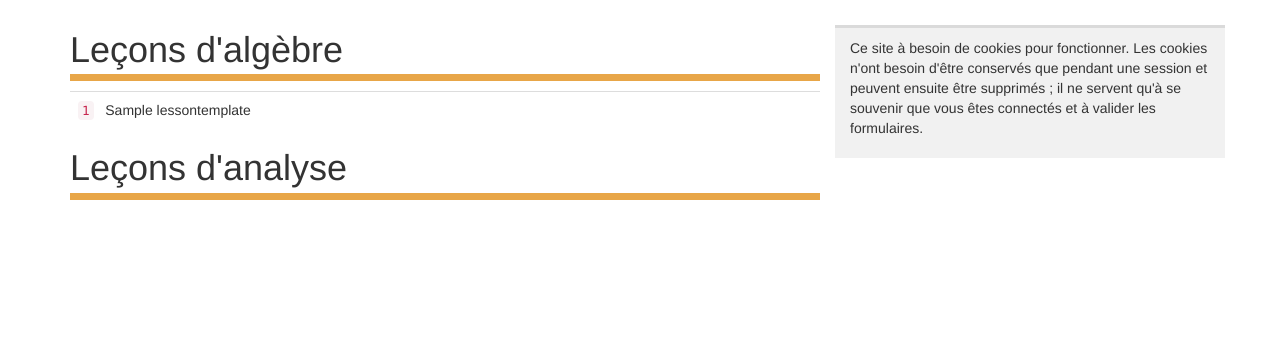
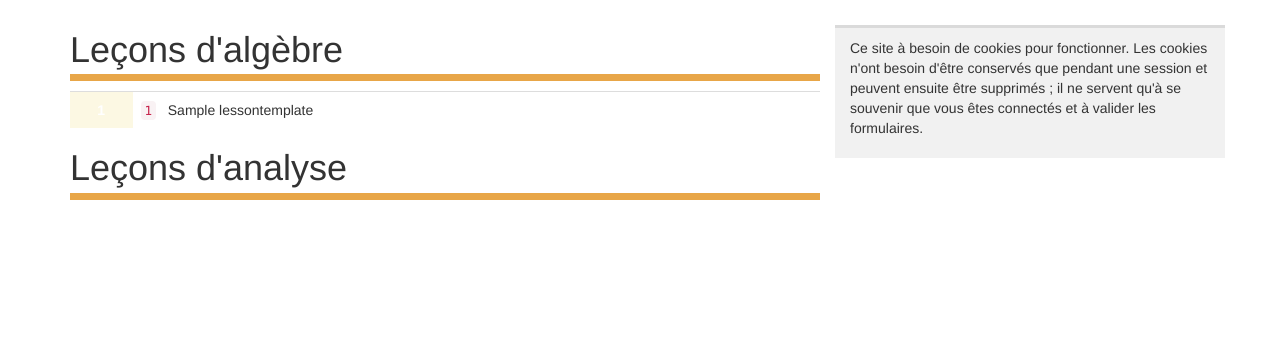
Before and after one commit to ErkanNarmanli/agreg_maths, a Django app: a page that uses oral/templates/oral/lesson_list.html in a window 1280 px wide. Shown: the part 135-475 px from the top of the page. Run offline with Django 3.2, Linux system fonts and the light colour scheme; a user stored in the database is signed in; tables that the repository leaves empty hold one stand-in row (values such as "Sample post"); parts of the project's set-up code (start-up, migrations or seed data) failed here and were passed over; some libraries are stand-ins or nearby versions.

Commit message:
nb devs colored in list

```diff
--- a/oral/templates/oral/lesson_list.html
+++ b/oral/templates/oral/lesson_list.html
@@ -25,6 +25,9 @@ Liste des leçons
     <table class="table lesson-list">
         {% for lesson in algebre_lessons %}
         <tr class="{% is_started_class lesson page_user %}">
+            <td class="dev_nb col-md-1 {{ devs_nb_class | get_item:lesson.num }}">
+                {{ devs_nb | get_item:lesson.num }}
+            </td>
             <td><code>{{ lesson.num }}</code>&nbsp;&nbsp;
             {% href_open_or_not lesson page_user %}
             {{ lesson.title }}
@@ -40,6 +43,9 @@ Liste des leçons
     <table class="table lesson-list">
         {% for lesson in analyse_lessons %}
         <tr class="{% is_started_class lesson page_user %}">
+            <td class="dev_nb col-md-1 {{ devs_nb_class | get_item:lesson.num }}">
+                {{ devs_nb | get_item:lesson.num }}
+            </td>
             <td><code>{{ lesson.num }}</code>&nbsp;&nbsp;
             {% href_open_or_not lesson page_user %}
             {{ lesson.title }}
@@ -56,6 +62,9 @@ Liste des leçons
         <table class="table lesson-list">
             {% for lesson in info_lessons %}
             <tr class="{% is_started_class lesson page_user %}">
+                <td class="dev_nb col-md-1 {{ devs_nb_class | get_item:lesson.num }}">
+                    {{ devs_nb | get_item:lesson.num }}
+                </td>
                 <td><code>{{ lesson.num }}</code>&nbsp;&nbsp;
                 {% href_open_or_not lesson page_user %}
                 {{ lesson.title }}
--- a/oral/templatetags/agreg_extra.py
+++ b/oral/templatetags/agreg_extra.py
@@ -5,6 +5,10 @@ from django.core.urlresolvers import reverse_lazy
 from pypandoc import convert
 
 register = template.Library()
+
+@register.filter
+def get_item(dictionary, key):
+    return dictionary.get(key)
 
 @register.filter
 @stringfilter
--- a/oral/views.py
+++ b/oral/views.py
@@ -73,6 +73,21 @@ class LessonList(TemplateView):
         context['analyse_lessons'] = analyse_lessons
         if is_info:
             context['info_lessons'] = info_lessons
+        devs_nb= {}
+        devs_nb_class = {}
+        for template in LessonTemplate.objects.filter(year=user_year):
+            nb = template.allDevs.filter(user=page_user).count()
+            devs_nb[template.num] = nb
+            if nb == 0:
+                devs_nb_class[template.num] = "bg-danger"
+            elif nb == 1:
+                devs_nb_class[template.num] = "bg-warning"
+            elif nb == 2:
+                devs_nb_class[template.num] = "bg-success"
+            else:
+                devs_nb_class[template.num] = "bg-info"
+        context['devs_nb'] = devs_nb
+        context['devs_nb_class'] = devs_nb_class
         return context
 
 
--- a/var/static/css/oral.css
+++ b/var/static/css/oral.css
@@ -48,6 +48,12 @@
     text-align: right;
 }
 
+.lesson-list td.dev_nb {
+    text-align: center;
+    color: white;
+    font-weight: bold;
+}
+
 .oral-form-icon {
     color : #E8A648;
     font-size : 20px;
```
